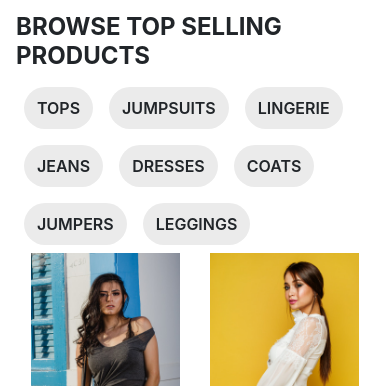
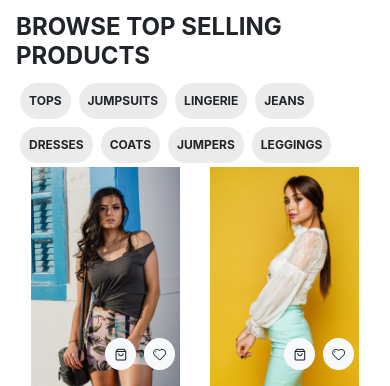
Before and after one commit to ianteoyy/kuvira-m, a plain HTML site: page index.html in a window 390 px wide. Shown: the part 1069-1455 px from the top of the page. Drawn offline with Linux system fonts and the light colour scheme; files whose address does not match are found by name.

Commit message:
make store categories button a bit neater

```diff
--- a/index.html
+++ b/index.html
@@ -220,14 +220,14 @@
     <div class="container d-flex flex-column align-items-center justify-content-center px-3 py-2 py-lg-5">
       <h2 class="section-title mb-2 mb-lg-5">Browse top selling products</h2>
       <div class="categories w-100 d-flex flex-wrap flex-md-nowrap justify-content-start justify-content-md-around">
-        <button class="btn py-2 m-2">Tops</button>
-        <button class="btn py-2 m-2">Jumpsuits</button>
-        <button class="btn py-2 m-2">Lingerie</button>
-        <button class="btn py-2 m-2">Jeans</button>
-        <button class="btn py-2 m-2">Dresses</button>
-        <button class="btn py-2 m-2">Coats</button>
-        <button class="btn py-2 m-2">Jumpers</button>
-        <button class="btn py-2 m-2">Leggings</button>
+        <button class="btn px-2 px-md-3 py-2 m-1 m-md-2">Tops</button>
+        <button class="btn px-2 px-md-3 py-2 m-1 m-md-2">Jumpsuits</button>
+        <button class="btn px-2 px-md-3 py-2 m-1 m-md-2">Lingerie</button>
+        <button class="btn px-2 px-md-3 py-2 m-1 m-md-2">Jeans</button>
+        <button class="btn px-2 px-md-3 py-2 m-1 m-md-2">Dresses</button>
+        <button class="btn px-2 px-md-3 py-2 m-1 m-md-2">Coats</button>
+        <button class="btn px-2 px-md-3 py-2 m-1 m-md-2">Jumpers</button>
+        <button class="btn px-2 px-md-3 py-2 m-1 m-md-2">Leggings</button>
       </div>
       <div class="container-fluid d-flex justify-content-center flex-column">
         <div class="row mb-4 product-list">
--- a/sass/main.scss
+++ b/sass/main.scss
@@ -321,6 +321,18 @@ button.btn {
     }
   }
 
+  #top-selling-products {
+    .categories {
+      button.btn {
+        padding: unset;
+      }
+      button {
+        font-size: 1em;
+        font-weight: 700;
+      }
+    }
+  }
+
   #contact-us {
     .container {
       .contact-us-overlay {
```
Also changed, not shown: public/stylesheets/main.css, 1 other file.
